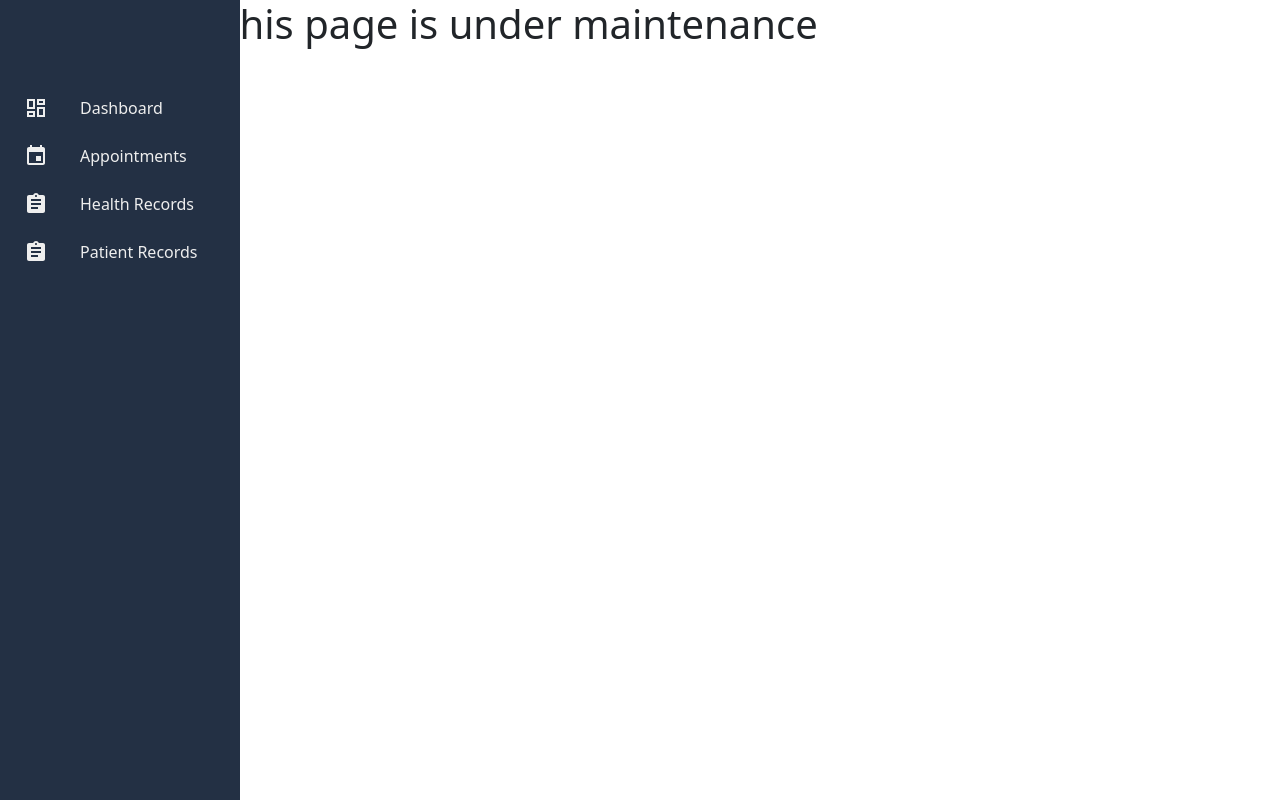
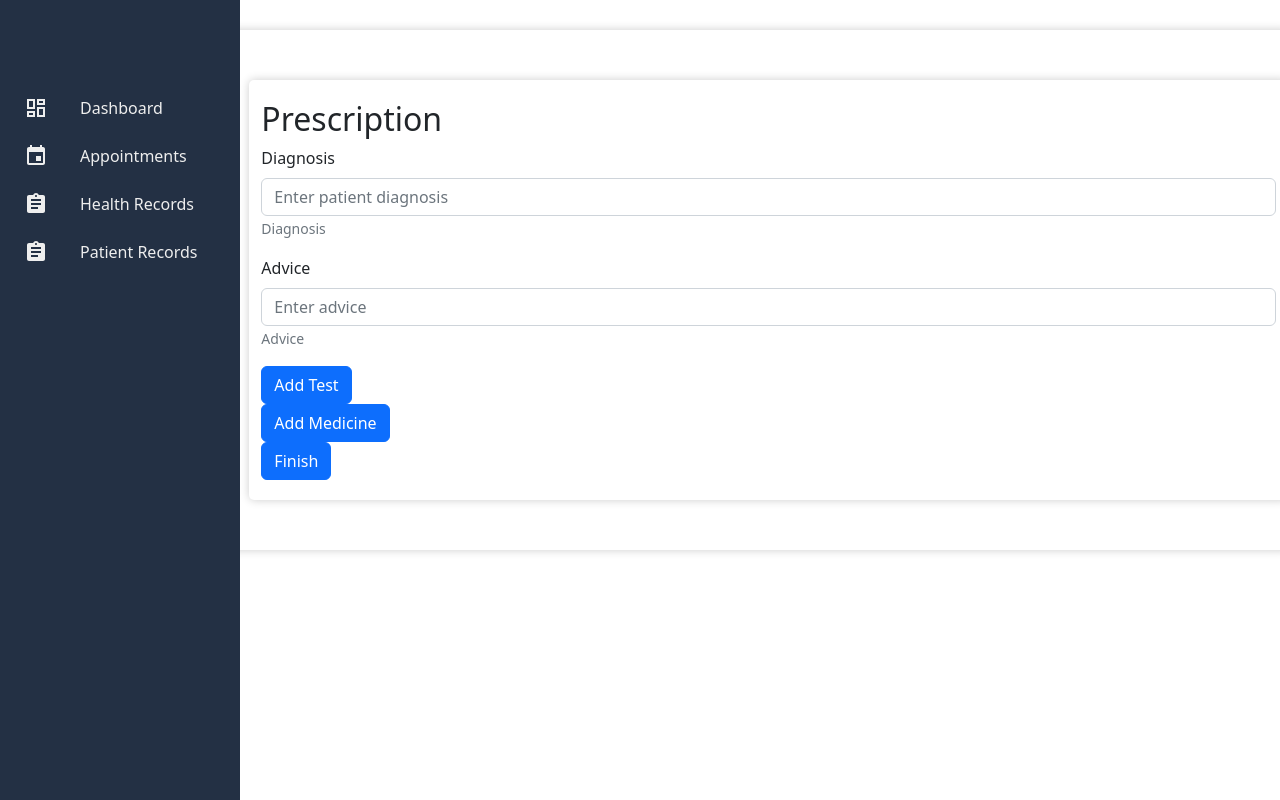
Before and after one commit to gang-of-6/mobile-doc-frontend, a React (Create React App) app: page /doctor/prescribe in a window 1280 px wide. Built offline with nearby package versions, Linux system fonts and the light colour scheme.

Commit message:
Partialy done

```diff
--- a/src/component/DoctorPageLayout.js
+++ b/src/component/DoctorPageLayout.js
@@ -46,9 +46,7 @@ const DoctorPageLayout = ({ sessionId }) => {
                     </Row>
 
                     <Row>
-                        <Container style={{ marginLeft: "10px" }}>
-                            <PrescriptionForm/>
-                        </Container>
+
                     </Row>
 
                     <Row>
--- a/src/component/PrescriptionForm.js
+++ b/src/component/PrescriptionForm.js
@@ -3,30 +3,65 @@ import Container from "react-bootstrap/Container";
 import Row from "react-bootstrap/Row";
 import Col from "react-bootstrap/Col";
 import { useState } from 'react';
-import MedicineForm from './MedicineForm';
 import Form from 'react-bootstrap/Form';
-import TestForm from './TestForm';
+import URL from './APIURL';
 
-function PrescriptionForm() {
+function PrescriptionForm({ sessionId }) {
+    const [diagnosis, setDiagnosis] = useState("");
+    const [advice, setAdvice] = useState("");
+
   const [medicineForms, setMedicineForms] = useState([]);
+  const [medicineNames, setMedicineNames] = useState([]);
   const [numberOfMedicine, setNumberOfMedicine] = useState(0);
 
   const [testForms, setTestForms] = useState([]);
+  const [testNames, setTestNames] = useState([]);
   const [numberOfTest, setNumberOfTest] = useState(0);
 
   const addMedicine = async (e) => {
     setNumberOfMedicine(numberOfMedicine + 1);
     setMedicineForms([...medicineForms, numberOfMedicine]);
+    setMedicineNames([...medicineNames, ""]);
   }
 
   const addTest = async (ev) => {
     setNumberOfTest(numberOfTest + 1);
-    setTestForms([...testForms, numberOfTest])
+    setTestForms([...testForms, numberOfTest]);
+    setTestNames([...testNames, ""]);
+  }
+
+  const setTestAtIdx = async (idx, testName) => {
+    let testNamesCopy = [...testNames];
+    testNamesCopy[idx] = testName;
+    setTestNames([...testNamesCopy]);
+    console.log(testNames);
+  }
+
+  const setMedicineAtIdx = async (idx, medicineName) => {
+    let medicineNamesCopy = [...medicineNames];
+    medicineNamesCopy[idx] = medicineName;
+    setMedicineNames([...medicineNamesCopy]);
+    console.log(medicineNames);
   }
 
   const submitPrescriptionForm = async (ev) => {
     ev.preventDefault();
-    console.dir(ev);
+    let jsonBody = {
+        "Diagonosis": diagnosis,
+        "advice": advice,
+        "suggested_test_list": testNames,
+        "suggested_medicine_list": medicineNames,
+    };
+    console.log(jsonBody, sessionId);
+    const response = await fetch(URL + `session/update_prescription/${sessionId}`, {
+        method: "PUT",
+        headers: {
+          "Content-Type": "application/json",
+        },
+        body: JSON.stringify(jsonBody)
+      });
+      const data = await response.json();
+      console.log(data);
   }
 
   return (
@@ -37,23 +72,43 @@ function PrescriptionForm() {
         <Row>
             <Form.Group className="mb-3" controlId="formBasicEmail" id="diagnosis">
                 <Form.Label> Diagnosis </Form.Label>
-                <Form.Control type="text" placeholder="Enter patient diagnosis" />
+                <Form.Control type="text" placeholder="Enter patient diagnosis" onChange={(ev) => {setDiagnosis(ev.target.value)}} />
                 <Form.Text className="text-muted"> Diagnosis </Form.Text>
             </Form.Group>
         </Row>
         <Row>
             <Form.Group className="mb-3" controlId="formBasicEmail" id="advice">
                 <Form.Label> Advice </Form.Label>
-                <Form.Control type="text" placeholder="Enter patient diagnosis" />
+                <Form.Control type="text" placeholder="Enter advice" onChange={(ev) => {setAdvice(ev.target.value)}} />
                 <Form.Text className="text-muted"> Advice </Form.Text>
             </Form.Group>
         </Row>
         <Row>
-            {testForms.map(index => <TestForm index={index} />)}
+            {testForms.map(index =>{
+                return (
+                    <Form.Group className="mb-3" controlId="formBasicEmail" id="test">
+                        <Form.Label>Tests {index} </Form.Label>
+                        <Form.Control type="text" placeholder="Enter Test" onChange={ev => setTestAtIdx(index, ev.target.value)} />
+                        <Form.Text className="text-muted">
+                            Test Name
+                        </Form.Text>
+                    </Form.Group>
+                )
+            })}
             <Col><Button onClick={addTest}>Add Test</Button></Col>
         </Row>
       <Row>
-            {medicineForms.map(index => <MedicineForm index={index} />)}
+            {medicineForms.map(index => {
+                return (
+                    <Form.Group className="mb-3" controlId="formBasicEmail" id="test">
+                        <Form.Label>Medicine {index} </Form.Label>
+                        <Form.Control type="text" placeholder="Enter Test" onChange={ev => setMedicineAtIdx(index, ev.target.value)} />
+                        <Form.Text className="text-muted">
+                            Medicine Name
+                        </Form.Text>
+                    </Form.Group>
+                )
+                })}
             <Col><Button onClick={addMedicine}>Add Medicine</Button></Col>
       </Row>
       <Row>
--- a/src/pages/DoctorPrescribe.js
+++ b/src/pages/DoctorPrescribe.js
@@ -2,6 +2,8 @@ import Row from "react-bootstrap/Row";
 import { Col } from "react-bootstrap";
 import Sidebar from "../component/Sidebar";
 import { useSearchParams } from "react-router-dom";
+import {Container} from "react-bootstrap";
+import PrescriptionForm from "../component/PrescriptionForm";
 
 const DoctorPrescribe = ({ forPatient }) => {
   const [searchParams, setSearchParams] = useSearchParams();
@@ -13,9 +15,9 @@ const DoctorPrescribe = ({ forPatient }) => {
           <Sidebar forPatient={forPatient} />
         </Col>
         <Col>
-            <h1>
-              This page is under maintenance
-            </h1>
+          <Container style={{ marginLeft: "10px" }}>
+            <PrescriptionForm sessionId = {sessionId} />
+          </Container>
         </Col>
       </Row>
     </>
```
